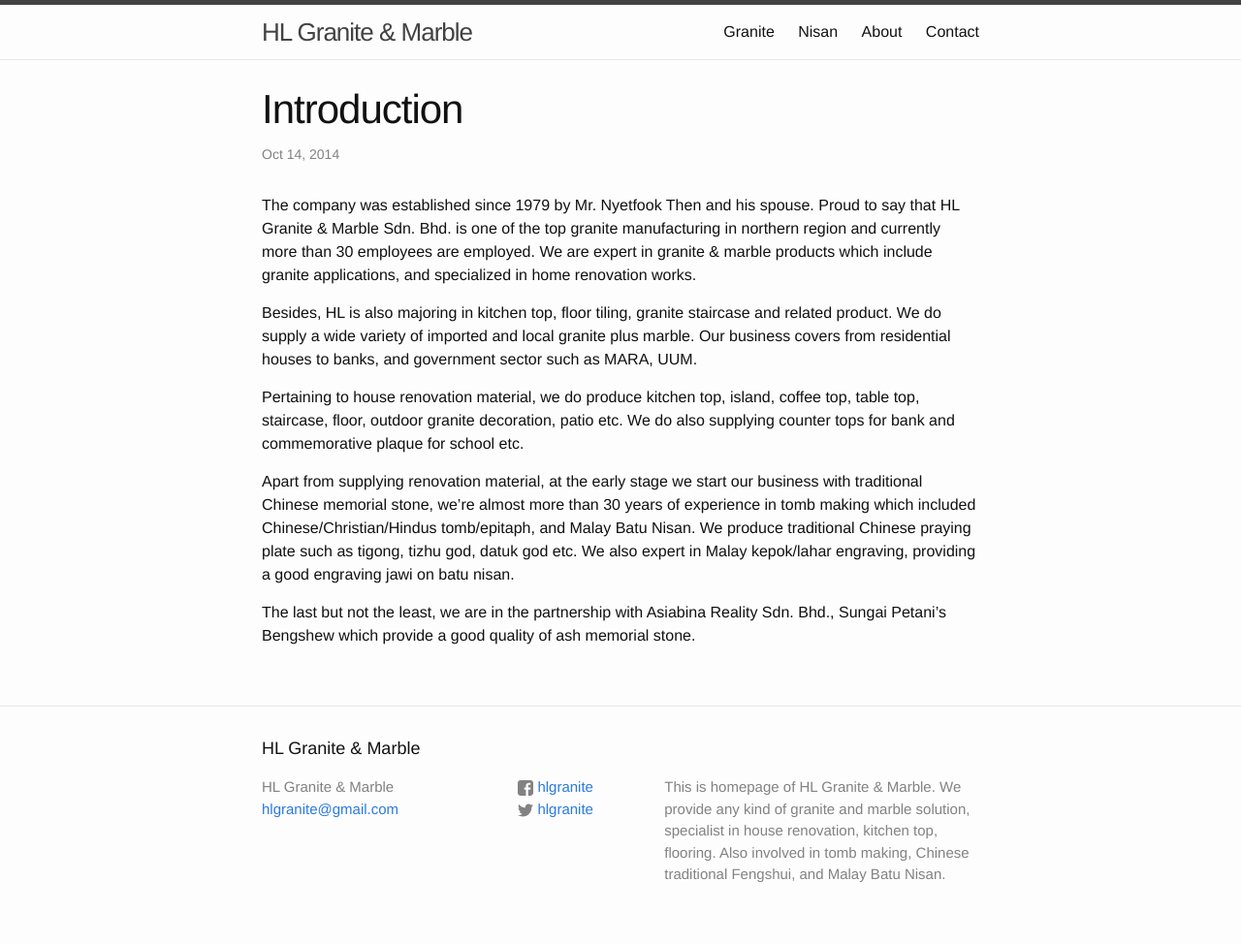
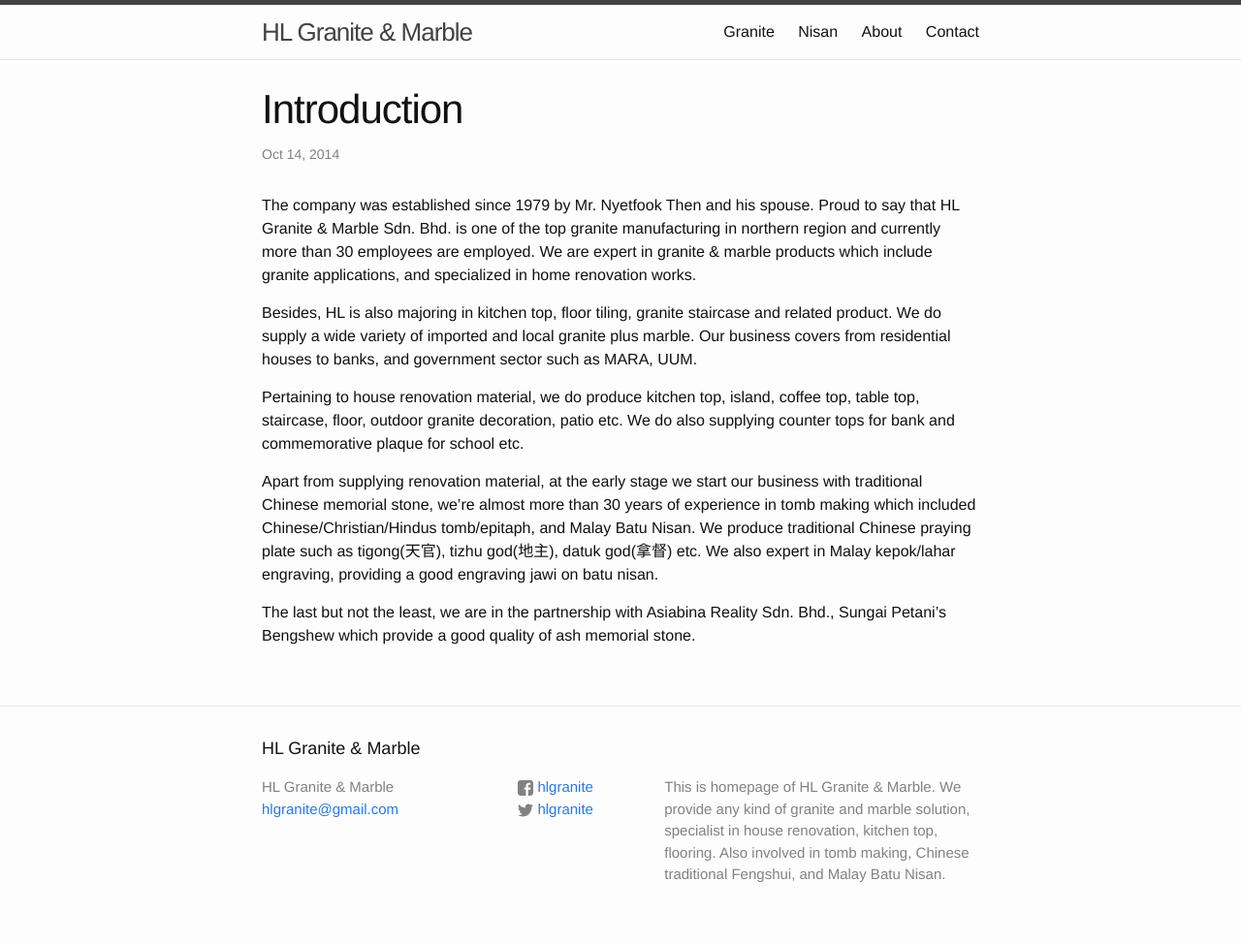
Before and after one commit to hlgranite/hlgranite.github.io, a Jekyll site: the page built from _posts/2014-10-14-Introduction.md, in a window 1280 px wide. Shown: the whole page at 97% size. Built offline with Jekyll 4.4.1, drawn with Linux system fonts in a browser that asks for light colours.

```diff
--- a/_posts/2014-10-14-Introduction.md
+++ b/_posts/2014-10-14-Introduction.md
@@ -16,7 +15,7 @@
 We do also supplying counter tops for bank and commemorative plaque for school etc.
 
 Apart from supplying renovation material, at the early stage we start our business with traditional Chinese memorial stone, we're almost more than 30 years of experience in tomb making which included Chinese/Christian/Hindus tomb/epitaph, and Malay Batu Nisan.
-We produce traditional Chinese praying plate such as tigong, tizhu god, datuk god etc.
+We produce traditional Chinese praying plate such as tigong(天官), tizhu god(地主), datuk god(拿督) etc.
 We also expert in Malay kepok/lahar engraving, providing a good engraving jawi on batu nisan.
 
 The last but not the least, we are in the partnership with Asiabina Reality Sdn. Bhd., Sungai Petani's Bengshew which provide a good quality of ash memorial stone.
```
Also changed, not shown: other parts of _posts/2014-10-14-Introduction.md (+0 -1 lines), _posts/2014-10-16-Bukit_Tambun.md (added, +7 -0 lines).
